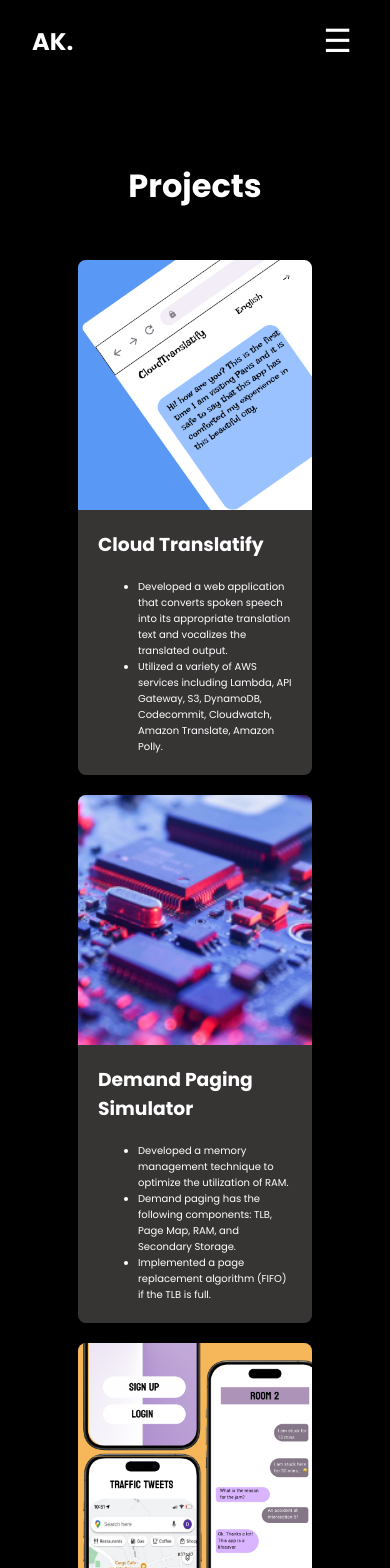
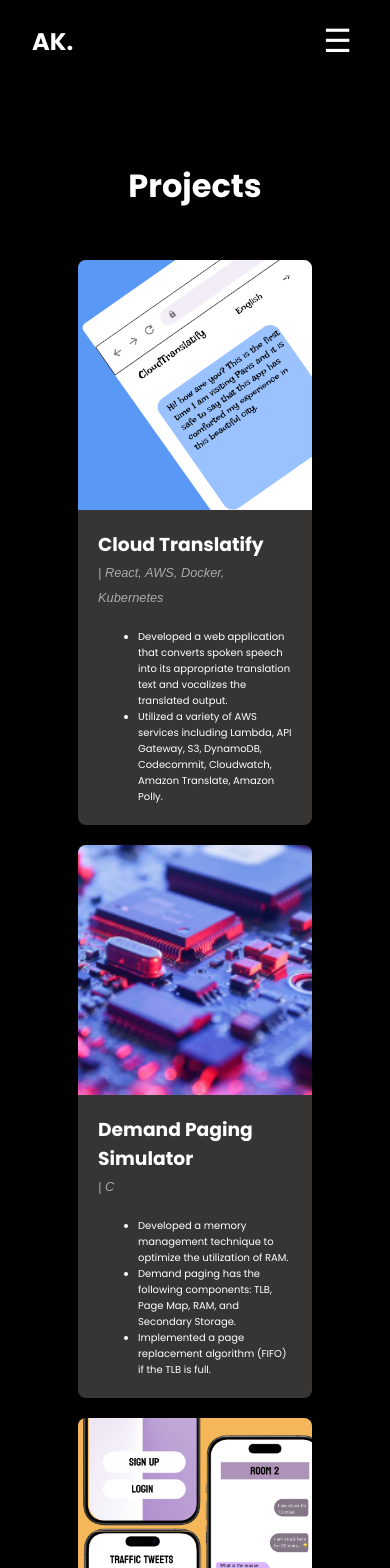
Before and after one commit to AkhilTheBoss/updatedPortfolio, a Next.js app: page /projects in a window 390 px wide. Shown: the top 1568 px of the page. Built offline with nearby package versions, Linux system fonts and the light colour scheme.

Commit message:
Completed media queries

```diff
--- a/src/app/components/Body/Body.jsx
+++ b/src/app/components/Body/Body.jsx
@@ -39,6 +39,7 @@ function Body() {
         <Card
           title="GeoNotify"
           content={`Developing a location-based reminder application based on users proximity to specified locations using geofencing and geolocation technologies.`}
+          tools="React Native, Node.js, MongoDB, Firebase"
           imageSrc="images/gdg4.png"
           imageDirection="left"
         />
@@ -47,6 +48,7 @@ function Body() {
           content={`Developed a financial expense tracker allowing users to input received income and record expenses.
                     The application generates weekly expenditure graphs to visualize spending patterns.
                     Deployed the application on an AWS EC2`}
+          tools="Node.js, Next.js, MongoDB, Firebase, AWS, Terraform"
           imageSrc="images/MacBook-02.png"
           imageDirection="right"
         />
@@ -54,6 +56,7 @@ function Body() {
         <Card
           title="CI/CD"
           content="Developed and deployed a CI/CD pipeline using GitHub, GitHub Actions, and Vercel."
+          tools="GitHub, GitHub Actions, Vercel"
           imageSrc="images/newCICD.png"
           imageDirection="left"
         />
@@ -61,6 +64,7 @@ function Body() {
         <Card
           title="CI/CD"
           content="Developed and deployed a CI/CD pipeline using AWS CodeCommit, CodeBuild, CodeDeploy and S3."
+          tools="AWS"
           imageSrc="images/new_cicd.png"
           imageDirection="left"
         />
--- a/src/app/components/Card/Card.css
+++ b/src/app/components/Card/Card.css
@@ -25,26 +25,26 @@
 }
 
 .card-title {
-  color: white; /* Title color */
-  padding: 10px; /* Space around the title */
-  text-align: center; /* Center title */
+  color: white;
+  padding: 10px;
+  text-align: center;
 }
 
 .card-content {
-  display: flex; /* Use flexbox to align items */
-  align-items: stretch; /* Ensure items stretch to match height */
-  flex-grow: 1; /* Allow content to take remaining space */
+  display: flex;
+  align-items: stretch;
+  flex-grow: 1;
 }
 
 .card-content.reverse {
-  flex-direction: row-reverse; /* Reverse the order for right image */
+  flex-direction: row-reverse;
 }
 
 .card-image {
-  width: 30%; /* Set a fixed width for the image */
+  width: 30%;
   height: 100%;
-  border-radius: 8px 0 0 8px; /* Optional: round the left corners */
-  object-fit: cover; /* Ensure the image covers the area without distortion */
+  border-radius: 8px 0 0 8px;
+  object-fit: cover;
 }
 
 .text-content {
@@ -61,7 +61,13 @@
   font-size: 10px;
 }
 
-/* Media query for phones (screen width <= 768px) */
+.tools {
+  font-style: italic;
+  font-size: 0.8rem;
+  font-family: "Arial", sans-serif;
+  color: #aaa;
+}
+
 @media (max-width: 768px) {
   .card {
     max-width: 60vw;
@@ -73,11 +79,11 @@
   }
 
   .card-content {
-    flex-direction: column; /* Stack image on top of content */
+    flex-direction: column;
   }
 
   .card-content.reverse {
-    flex-direction: column; /* Stack image on top of content */
+    flex-direction: column;
   }
 
   .card-image {
@@ -91,18 +97,17 @@
   }
 }
 
-/* Media query for tablets (screen width <= 1024px) */
 @media (max-width: 1024px) {
   .card {
     width: 600px;
     min-height: auto;
-    flex-direction: column; /* Ensure card content stacks vertically */
+    flex-direction: column;
   }
 
   .card-image {
-    width: 100%; /* Full width for the image */
-    height: 250px; /* Set a fixed height for the image */
-    border-radius: 8px 8px 0 0; /* Round the top corners */
+    width: 100%;
+    height: 250px;
+    border-radius: 8px 8px 0 0;
   }
 
   .text-content {
--- a/src/app/components/Card/Card.jsx
+++ b/src/app/components/Card/Card.jsx
@@ -1,7 +1,7 @@
 import React from "react";
 import "./Card.css";
 
-const Card = ({ title, content, imageSrc, imageDirection }) => {
+const Card = ({ title, tools, content, imageSrc, imageDirection }) => {
   return (
     <div className="card">
       <div
@@ -13,6 +13,7 @@ const Card = ({ title, content, imageSrc, imageDirection }) => {
         <div className="text-content">
           <div className="text-title">
             <h3>{title}</h3>
+            <span className="tools"> | {tools} </span>
           </div>
           <div className="text-points">
             <ul>
--- a/src/app/components/Card/SmallCard.css
+++ b/src/app/components/Card/SmallCard.css
@@ -17,38 +17,34 @@
 
 .small-card.left {
   opacity: 0;
-  transform: translateX(-30px); /* Move from left */
+  transform: translateX(-30px);
   transition: opacity 0.6s ease-out, transform 0.6s ease-out;
 }
 
 .small-card.left.in-view {
   opacity: 1;
-  transform: translateX(0); /* Reset move from left */
+  transform: translateX(0);
 }
 
 .small-card.right.in-view {
   opacity: 1;
-  transform: translateX(0); /* Reset move from right */
+  transform: translateX(0);
 }
 
 .small-card.right {
   opacity: 0;
-  transform: translateX(30px); /* Move from right */
+  transform: translateX(30px);
   transition: opacity 0.6s ease-out, transform 0.6s ease-out;
 }
 
 .small-card.left.out-of-view {
   opacity: 0;
-  transform: translateX(
-    -30px
-  ); /* Move slightly to the left when disappearing */
+  transform: translateX(-30px);
 }
 
 .small-card.right.out-of-view {
   opacity: 0;
-  transform: translateX(
-    30px
-  ); /* Move slightly to the right when disappearing */
+  transform: translateX(30px);
 }
 
 .small-card-image {
@@ -73,7 +69,13 @@
   margin-bottom: 20px;
 }
 
-/* Media query for tablets (screen width <= 1024px) */
+.tools {
+  font-style: italic;
+  font-size: 0.8rem;
+  font-family: "Arial", sans-serif;
+  color: #aaa;
+}
+
 @media (max-width: 1024px) {
   .small-card {
     width: 48%;
@@ -81,7 +83,6 @@
   }
 }
 
-/* Media query for mobile devices (screen width <= 768px) */
 @media (max-width: 768px) {
   .small-card {
     width: 100%;
--- a/src/app/components/Card/SmallCard.jsx
+++ b/src/app/components/Card/SmallCard.jsx
@@ -2,13 +2,14 @@
 import React from "react";
 import "./SmallCard.css";
 
-const SmallCard = ({ title, content, imageSrc, position }) => {
+const SmallCard = ({ title, content, tools, imageSrc, position }) => {
   return (
     <div className={`small-card ${position}`}>
       <img src={imageSrc} alt={title} className="small-card-image" />
       <div className="small-card-text-content">
         <div className="small-card-text-title">
           <h3>{title}</h3>
+          <span className="tools"> | {tools} </span>
         </div>
         <div className="small-card-text-points">
           <ul>
--- a/src/app/components/Header/Introduction.jsx
+++ b/src/app/components/Header/Introduction.jsx
@@ -7,7 +7,8 @@ function Introduction() {
       <div className="introduction">
         <h2>Welcome to My Portfolio</h2>
         <div className="text">
-          Akhileshwar This Side! Here you can find my projects and skills.
+          Akhileshwar This Side! Here you can find my projects, experiences, and
+          skills.
         </div>
       </div>
       <div className="info">
--- a/src/app/components/Navbar/Navbar.jsx
+++ b/src/app/components/Navbar/Navbar.jsx
@@ -29,7 +29,7 @@ function Navbar() {
       <nav className="nav-wrapper">
         <div className="nav-content">
           <button className="menu-btn" onClick={toggleMenu}>
-            &#9776; {/* This is a hamburger icon */}
+            &#9776;
           </button>
           <h1
             className="logo"
@@ -67,9 +67,9 @@ function Navbar() {
                 Projects
               </Link>
             </li>
-            <li>
+            {/* <li>
               <a className="menu-item">Contact Me</a>
-            </li>
+            </li> */}
           </ul>
         </div>
       </nav>
--- a/src/app/experience/page.jsx
+++ b/src/app/experience/page.jsx
@@ -57,6 +57,7 @@ function Page() {
             />
             <div className="content">
               <h4>Google Developer Student Club</h4>
+              <h5>Software Developer</h5>
               <h5>Nov 2023 - Present</h5>
             </div>
           </div>
@@ -68,6 +69,7 @@ function Page() {
             />
             <div className="content">
               <h4>#Include Club</h4>
+              <h5>Software Developer</h5>
               <h5>Nov 2023 - Feb 2024</h5>
             </div>
           </div>
@@ -79,6 +81,7 @@ function Page() {
             />
             <div className="content">
               <h4>ASUCD Pantry</h4>
+              <h5>Software Developer</h5>
               <h5>Mar 2024 - June 2024</h5>
             </div>
           </div>
--- a/src/app/projects/Body.jsx
+++ b/src/app/projects/Body.jsx
@@ -45,6 +45,7 @@ function Body() {
             title="Cloud Translatify"
             content={`Developed a web application that converts spoken speech into its appropriate translation text and vocalizes the translated output.
                       Utilized a variety of AWS services including Lambda, API Gateway, S3, DynamoDB, Codecommit, Cloudwatch, Amazon Translate, Amazon Polly.`}
+            tools="React, AWS, Docker, Kubernetes"
             imageSrc="images/3.png"
             imageDirection="left"
           />
@@ -53,12 +54,14 @@ function Body() {
             content={`Developed a memory management technique to optimize the utilization of RAM.
                       Demand paging has the following components: TLB, Page Map, RAM, and Secondary Storage.
                       Implemented a page replacement algorithm (FIFO) if the TLB is full.`}
+            tools="C"
             imageSrc="images/demandPagingMain-2.jpg"
             imageDirection="right"
           />
           <Card
             title="Traffic Tweets"
             content={`Developed a full-stack microservice application enabling users to communicate with others stuck in heavy traffic at the same signal.\nUsers are assigned to chat rooms based on their geolocation.`}
+            tools="Next.js, Node.js, RabbitMQ, Docker, Docker-compose, Firebase, PostgresSQL, MongoDB, NginX"
             imageSrc="images/4.png"
             imageDirection="left"
           />
@@ -67,6 +70,7 @@ function Body() {
             content={`Implemented image processing techniques including Gaussian blur, image sharpening, edge detection using Sobel filters, and bilateral blurring.
                       Upsampled the image 4 times in each direction with nearest neighbor and bilateral interpolation techniques.
                       Developed optimized approaches such as separable filters for Gaussian blur to reduce computational costs.`}
+            tools="Python"
             imageSrc="images/6.png"
             imageDirection="right"
           />
@@ -76,6 +80,7 @@ function Body() {
               content={`Developed a React application to handle document uploads, which sends the files to S3 and stores their paths and inputs in DynamoDB via API Gateway and Lambda.
                         Deployed an EC2 instance that retrieves S3 file and input text from DynamoDB, downloads the file, processes it by appending the length of the text to the file, saves it back to S3 with a new name, and updates the DynamoDB with the new S3 file location.
                         Managed and deployed all AWS infrastructure using AWS CDK.`}
+              tools="React, AWS"
               imageSrc="images/doc-2.png"
               position="left"
             />
@@ -84,6 +89,7 @@ function Body() {
               content={`Developed a command execution environment, allowing users to interact with the shell.
                         Implemented input/output redirection, piping functionalities.
                         Developed a directory stack, using the stack data structure. It keeps track of the directories visited, allowing to easily switch back and forth between them.`}
+              tools="C"
               imageSrc="images/nb.png"
               position="right"
             />
@@ -92,6 +98,7 @@ function Body() {
             title="FISC Assembler and Disassembler"
             content={`Developed a custom assembler for translating FISC (Four Instruction Set Computers) assembly code into hexadecimal format using a two cycle process.
                       Developed a disassembler that generated assembly instructions from hex code and simulated a step-by-step program execution visualization.`}
+            tools="C++"
             imageSrc="images/3316.png"
             imageDirection="left"
           />
```
